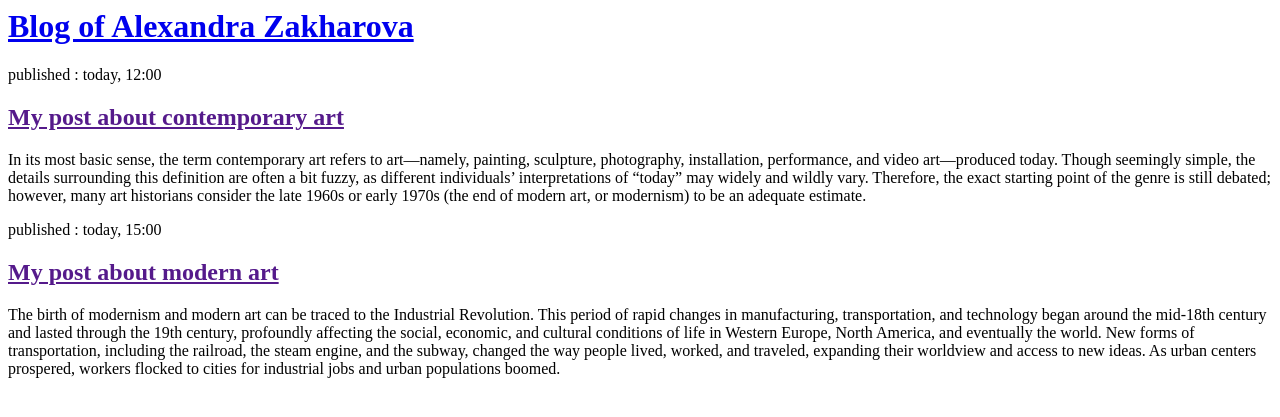
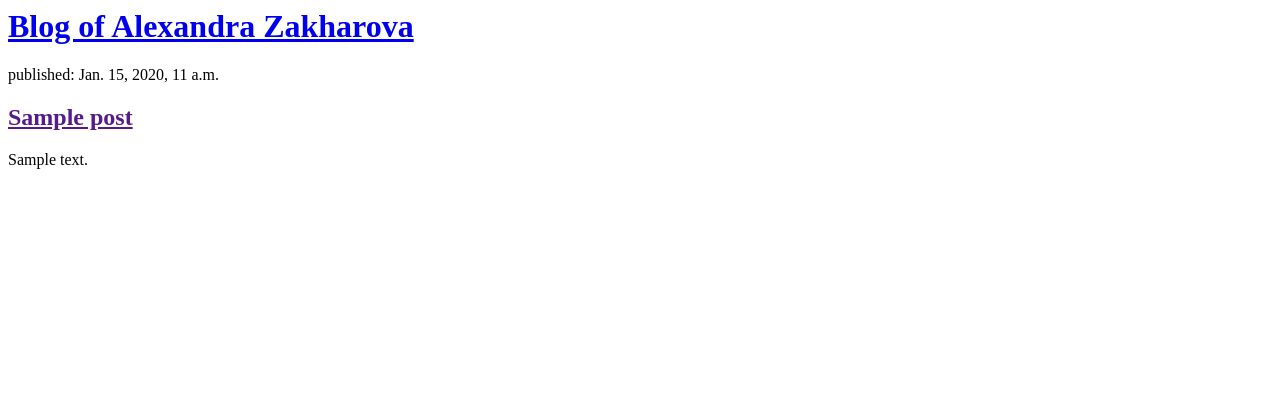
Before and after one commit to phozanet/my-first-blog, a Django app: page / in a window 1280 px wide. Shown: the top 417 px of the page. Run offline with Django 3.2, Linux system fonts and the light colour scheme; tables that the repository leaves empty hold one stand-in row (values such as "Sample post").

Commit message:
Modified templates to display posts from database.

```diff
--- a/blog/templates/blog/post_list.html
+++ b/blog/templates/blog/post_list.html
@@ -9,17 +9,9 @@
 
     {% for post in posts %}
         <div>
-            <p> published : today, 12:00</p>
-            <h2><a href="">My post about contemporary art</a></h2>
-            <p>In its most basic sense, the term contemporary art refers to art—namely, painting, sculpture, photography, installation, performance, and video art—produced today. Though seemingly simple, the details surrounding this definition are often a bit fuzzy, as different individuals’ interpretations of “today” may widely and wildly vary. Therefore, the exact starting point of the genre is still debated; however, many art historians consider the late 1960s or early 1970s (the end of modern art, or modernism) to be an adequate estimate.</p>
-        </div>
-    {% endfor %}
-
-    {% for post in posts %}
-        <div>
-            <p>published : today, 15:00</p>
-            <h2><a href="">My post about modern art</a></h2>
-            <p>The birth of modernism and modern art can be traced to the Industrial Revolution. This period of rapid changes in manufacturing, transportation, and technology began around the mid-18th century and lasted through the 19th century, profoundly affecting the social, economic, and cultural conditions of life in Western Europe, North America, and eventually the world. New forms of transportation, including the railroad, the steam engine, and the subway, changed the way people lived, worked, and traveled, expanding their worldview and access to new ideas. As urban centers prospered, workers flocked to cities for industrial jobs and urban populations boomed.</p>
+            <p> published: {{ post.published_date }}</p>
+            <h2><a href="">{{ post.title }}</a></h2>
+            <p>{{ post.text|linebreaksbr }}</p>
         </div>
     {% endfor %}
 
```
